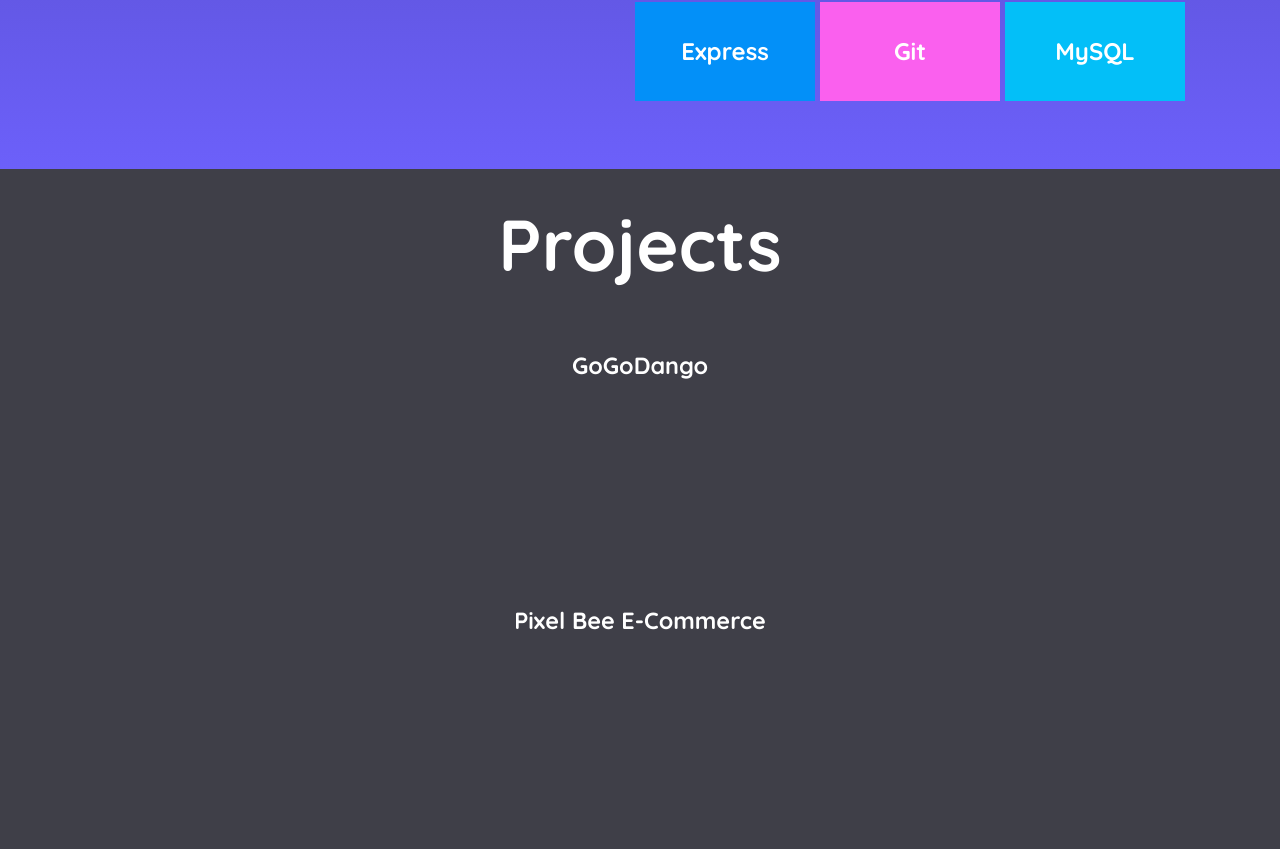
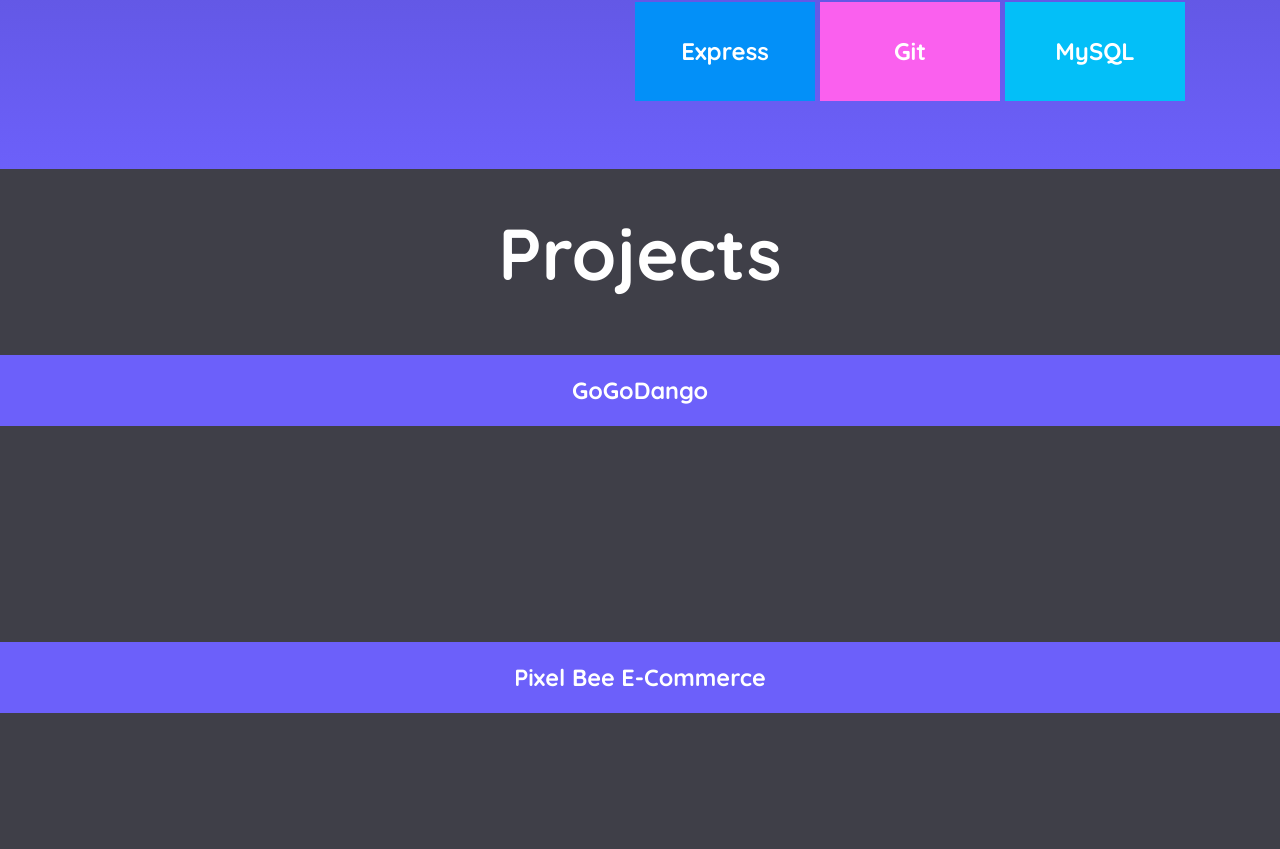
Before and after one commit to ColbPeyton/portfolio-revamp, a React (Create React App) app: page / in a window 1280 px wide. Shown: the part 1331-2180 px from the top of the page. Built offline with nearby package versions, Linux system fonts and the light colour scheme.

Commit message:
update Projects styling. update to new design layout

```diff
--- a/src/styles/Projects.scss
+++ b/src/styles/Projects.scss
@@ -4,7 +4,7 @@
 .container-projects{
     width: 100%;
     height: 200vh;
-    max-height: 1200px;
+    max-height: 1350px;
     background-color: $header-background;
     display: flex;
     justify-content: space-around;
@@ -21,10 +21,7 @@
     .container-projects-list{
         width: 100%;
         height: 85%;
-        display: flex;
-        justify-content: flex-start;
-        align-items: center;
-        flex-direction: column;
+
 
         .container-project-view{
             width: 100%;
@@ -41,6 +38,8 @@
                 justify-content: center;
                 align-items: center;
                 font-size: 1.25rem;
+                background-color: $primary-indigo;
+
 
             }
             .container-view{
```
